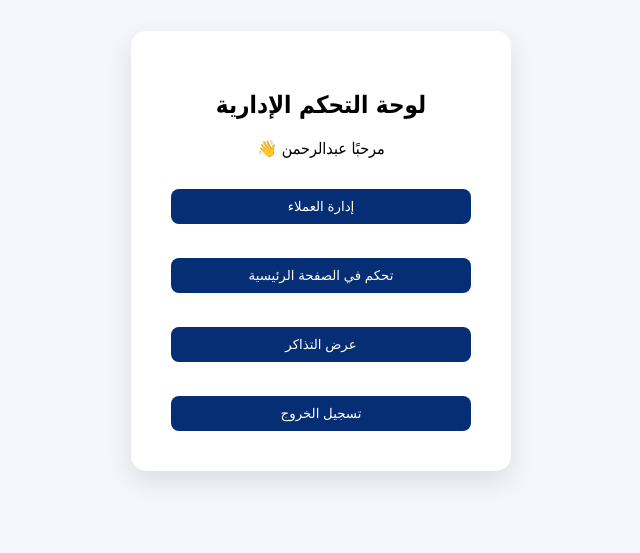
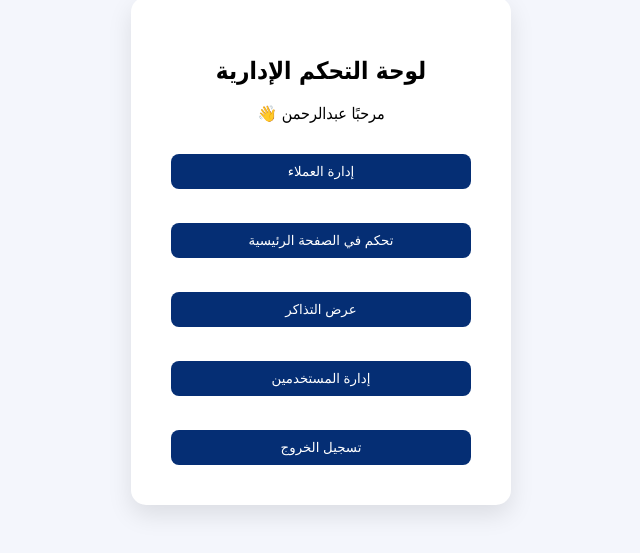
Before and after one commit to ALHARBI9ELHAM/mujeebAi-admin, a plain HTML site: page dashboard.html in a window 1280 px wide. Shown: the part 149-702 px from the top of the page, without its empty margins (319-959 px from the left). Drawn offline with Linux system fonts and the light colour scheme; sample sign-in values are in the browser's storage.

Commit message:
dashboard.html

```diff
--- a/dashboard.html
+++ b/dashboard.html
@@ -49,6 +49,7 @@
       <a href="clients.html"><button>إدارة العملاء</button></a><br /><br />
       <a href="content.html"><button>تحكم في الصفحة الرئيسية</button></a><br /><br />
       <a href="tickets.html"><button>عرض التذاكر</button></a><br /><br />
+      <a href="users.html"><button>إدارة المستخدمين</button></a><br /><br />
       <button onclick="logout()">تسجيل الخروج</button>
     </div>
 
```
